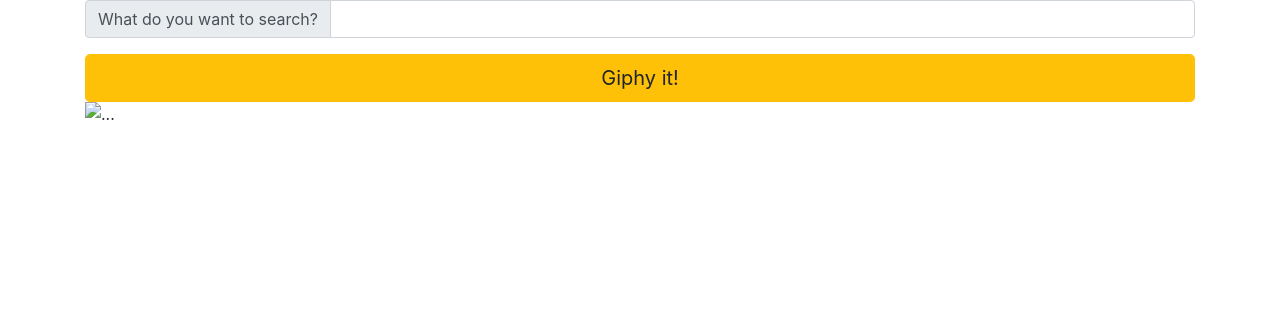
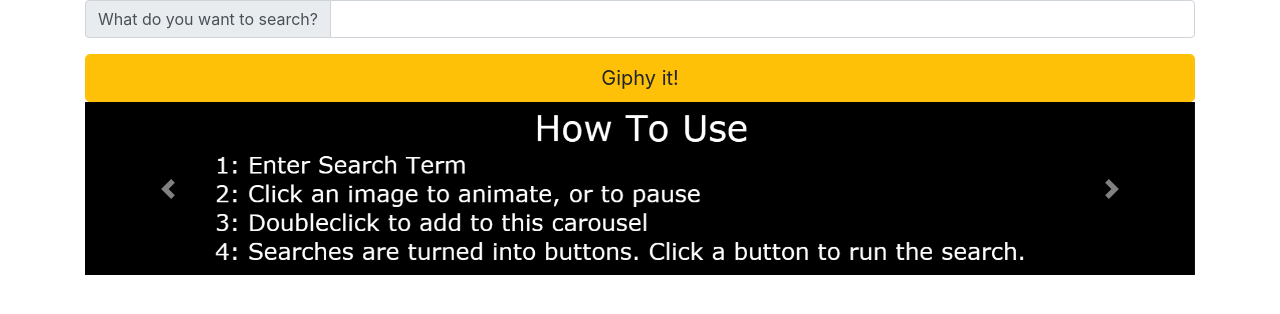
Before and after one commit to philblanchard/gifsearch, a plain HTML site: page index.html in a window 1280 px wide. Drawn offline with nearby package versions, Linux system fonts and the light colour scheme; no server answers.

Commit message:
made it a bit spicier

```diff
--- a/index.html
+++ b/index.html
@@ -28,7 +28,7 @@
                     <div id="carouselExampleControls" class="carousel slide" data-ride="carousel">
                         <div class="carousel-inner">
                           <div class="carousel-item active">
-                            <img src="" class="d-block w-100" alt="...">
+                            <img src="howto.png" class="d-block w-100" alt="...">
                           </div>
 
                         </div>
```
Also changed, not shown: howto.png (added).
